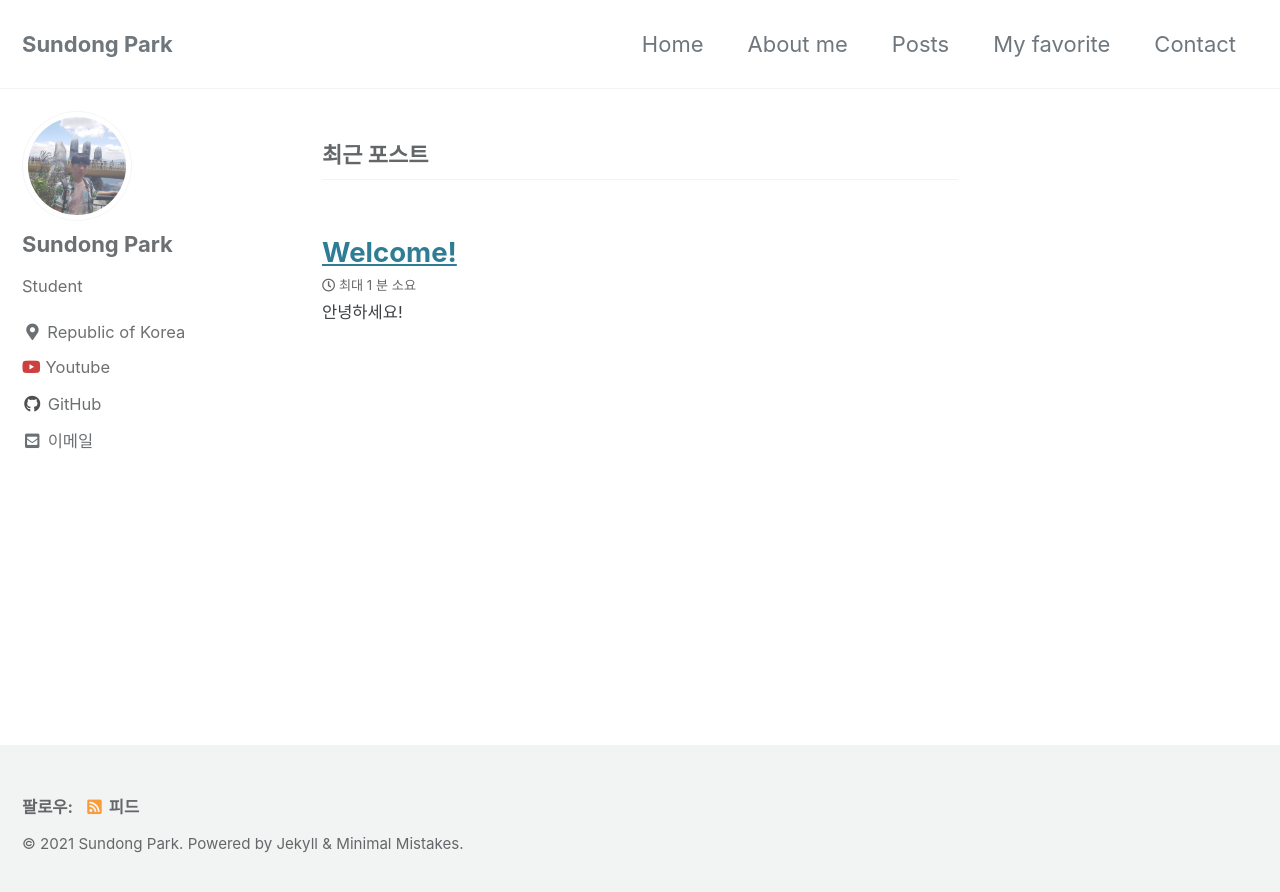
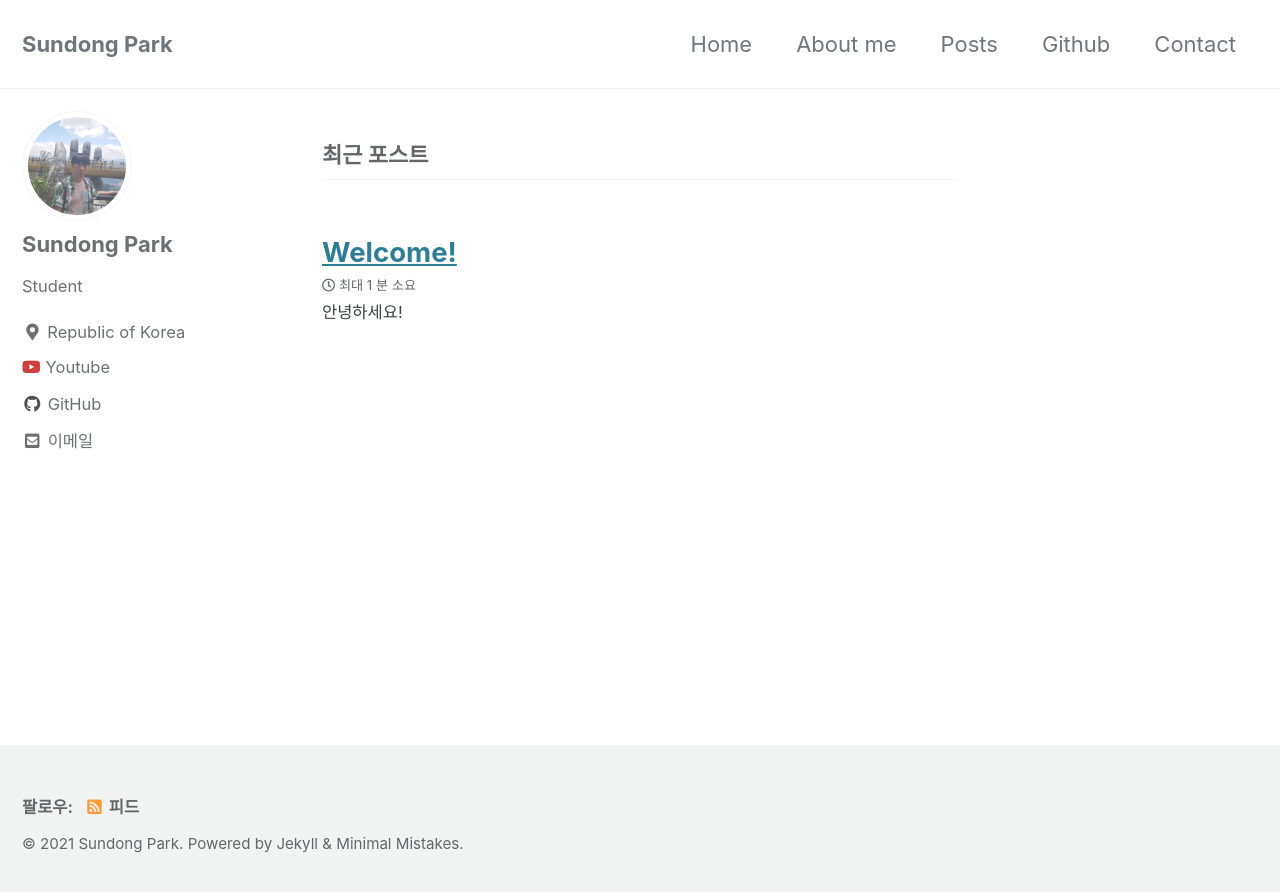
Before and after one commit to sundongpark/sundongpark.github.io, a Jekyll site: the page built from index.html, in a window 1280 px wide. Shown: the top 892 px of the page. Built offline with Jekyll 4.4.1, drawn with Linux system fonts in a browser that asks for light colours; cached includes are drawn as plain includes; the list of posts is cut into pages by our own code.

Commit message:
Update navigation.yml

```diff
--- a/_data/navigation.yml
+++ b/_data/navigation.yml
@@ -6,8 +6,8 @@ main:
     url: /about-me/
   - title: "Posts"
     url: /category-archive/
-  - title: "My favorite"
-    url: /my-favorite/
+  - title: "Github"
+    url: https://github.com/sundongpark/
   - title: "Contact"
     url: /contact/
   # - title: "About me"
```
